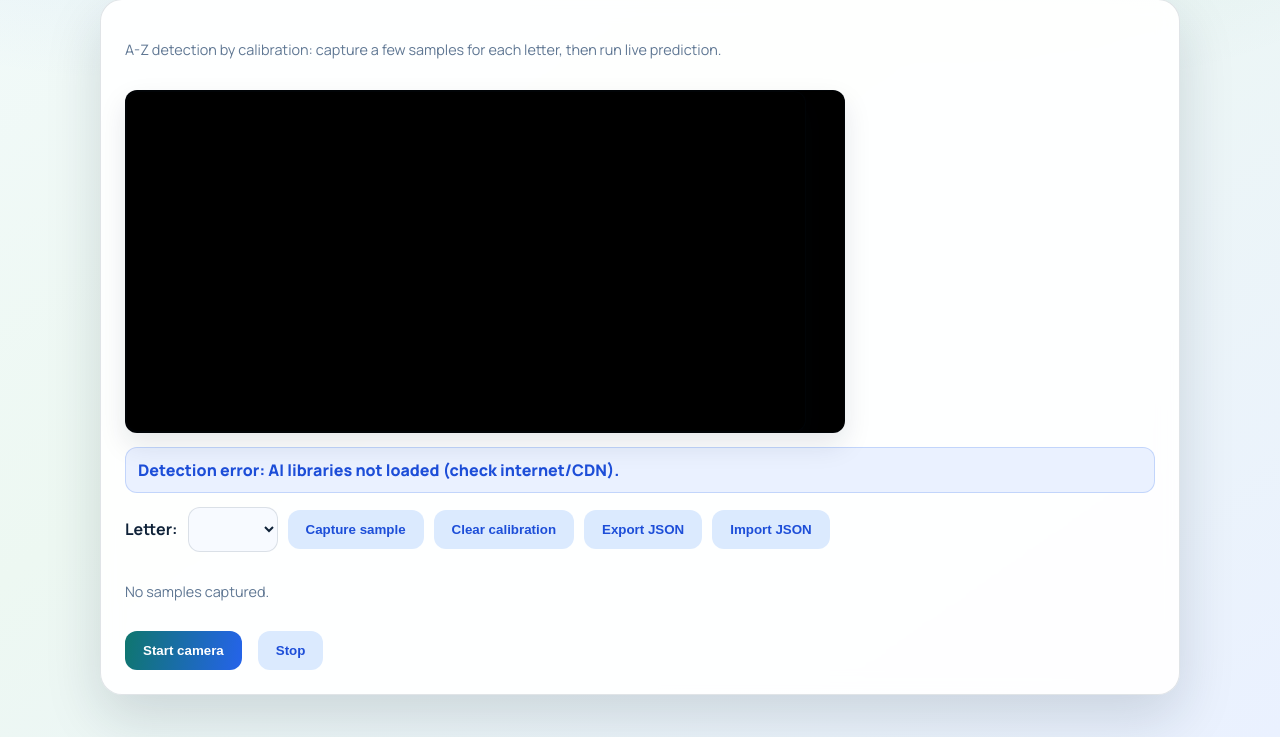
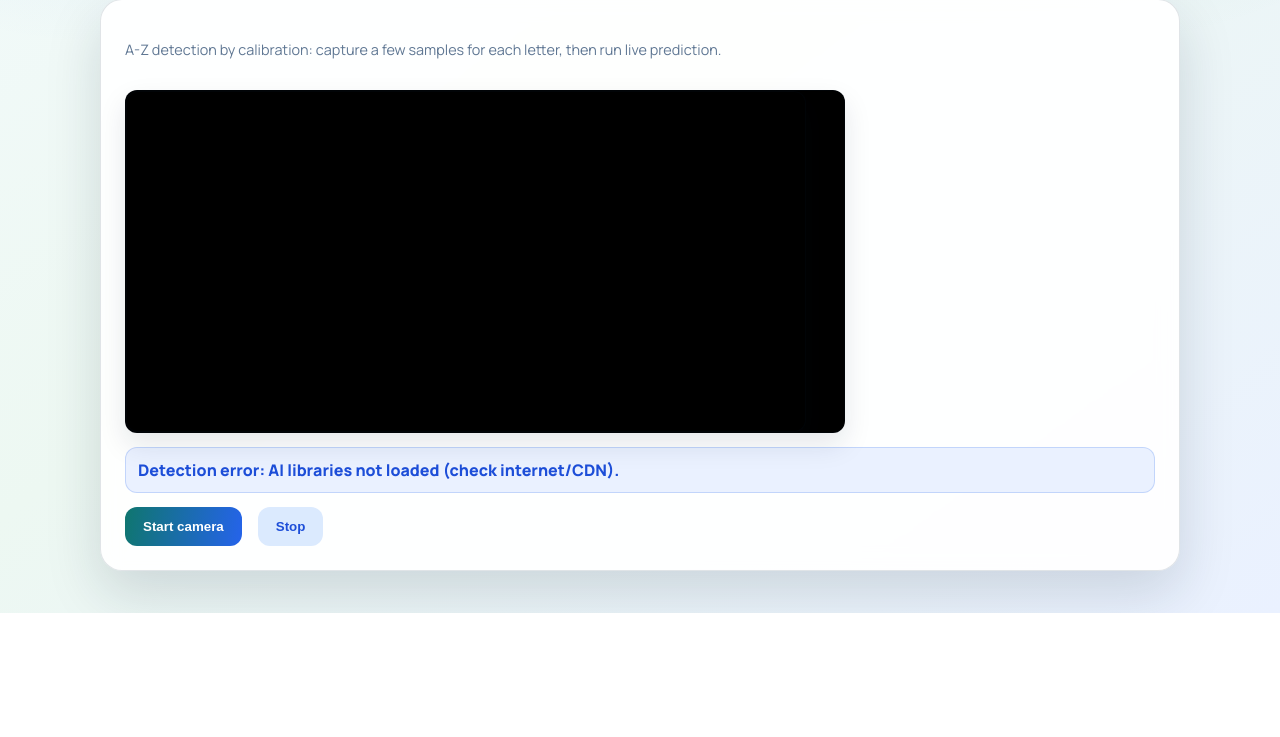
Before and after one commit to hiba2006-dev/easy_connect, a FastAPI app: template templates/learning.html in a window 1280 px wide. Shown: the part 558-1295 px from the top of the page. After the commit the page ends 1171 px from the top, so only its background shows below. Run offline with FastAPI, Linux system fonts and the light colour scheme; the template is opened without the code that fills it, so the values that code supplies are empty; some libraries are stand-ins or nearby versions.

Commit message:
mise à jour du projet

```diff
--- a/static/asl_detection.js
+++ b/static/asl_detection.js
@@ -16,7 +16,7 @@
     const importFile = document.getElementById("import-samples-file");
     const infoEl = document.getElementById("ai-calibration-info");
 
-    if (!video || !canvas || !resultEl || !startBtn || !stopBtn || !letterSelect || !captureBtn || !clearBtn || !exportBtn || !importBtn || !importFile || !infoEl) {
+    if (!video || !canvas || !resultEl || !startBtn || !stopBtn) {
         return;
     }
 
@@ -79,11 +79,13 @@
     }
 
     function updateCalibrationInfo() {
+        if (!infoEl) return;
         const parts = LETTERS.map((l) => `${l}:${dataset[l].length}`);
         infoEl.textContent = `Captured samples -> ${parts.join(" | ")}`;
     }
 
     function fillLetters() {
+        if (!letterSelect) return;
         LETTERS.forEach((letter) => {
             const opt = document.createElement("option");
             opt.value = letter;
@@ -261,6 +263,7 @@
     }
 
     function captureSample() {
+        if (!letterSelect) return;
         if (!lastLandmarks) {
             resultEl.textContent = "Detected sign: -- (no hand detected)";
             return;
@@ -345,11 +348,11 @@
 
     startBtn.addEventListener("click", startDetection);
     stopBtn.addEventListener("click", stopDetection);
-    captureBtn.addEventListener("click", captureSample);
-    clearBtn.addEventListener("click", clearSamples);
-    exportBtn.addEventListener("click", exportSamples);
-    importBtn.addEventListener("click", () => importFile.click());
-    importFile.addEventListener("change", async (e) => {
+    captureBtn?.addEventListener("click", captureSample);
+    clearBtn?.addEventListener("click", clearSamples);
+    exportBtn?.addEventListener("click", exportSamples);
+    importBtn?.addEventListener("click", () => importFile?.click());
+    importFile?.addEventListener("change", async (e) => {
         const file = e.target.files && e.target.files[0];
         if (!file) return;
         try {
--- a/templates/learning.html
+++ b/templates/learning.html
@@ -50,16 +50,6 @@
             <canvas id="camera-overlay"></canvas>
         </div>
         <p id="ai-result" class="ai-result">Detected sign: --</p>
-        <div class="ai-calibration">
-            <label for="calibration-letter">Letter:</label>
-            <select id="calibration-letter"></select>
-            <button id="capture-sample" type="button" class="btn-soft">Capture sample</button>
-            <button id="clear-samples" type="button" class="btn-soft">Clear calibration</button>
-            <button id="export-samples" type="button" class="btn-soft">Export JSON</button>
-            <button id="import-samples" type="button" class="btn-soft">Import JSON</button>
-            <input id="import-samples-file" type="file" accept="application/json" style="display:none;">
-        </div>
-        <p id="ai-calibration-info" class="muted">No samples captured.</p>
         <div class="inline">
             <button id="start-detection" type="button">Start camera</button>
             <button id="stop-detection" type="button" class="btn-soft">Stop</button>
```
